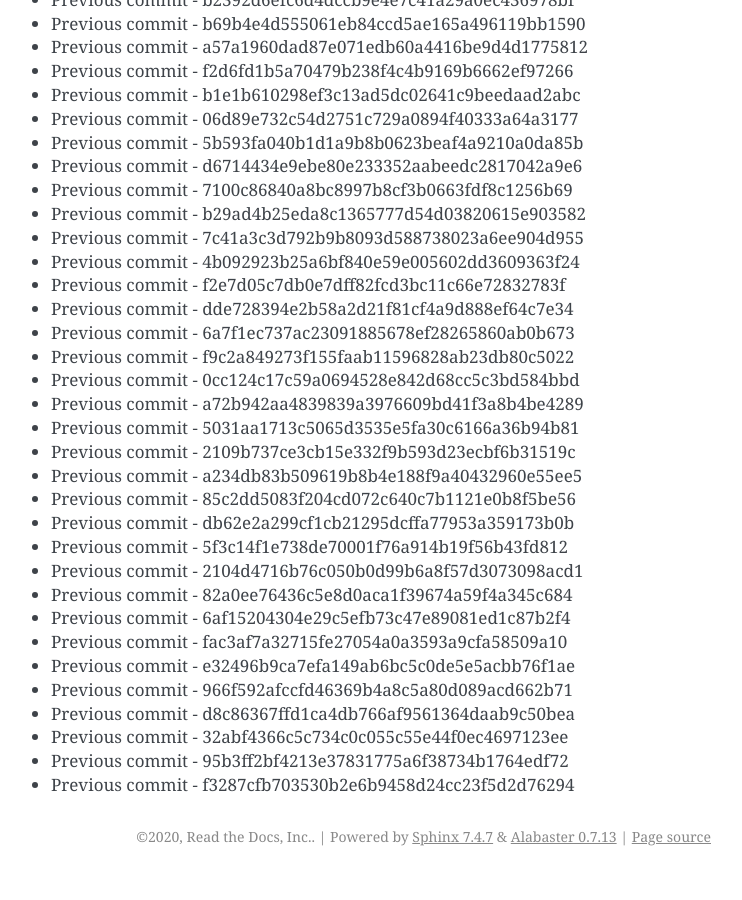
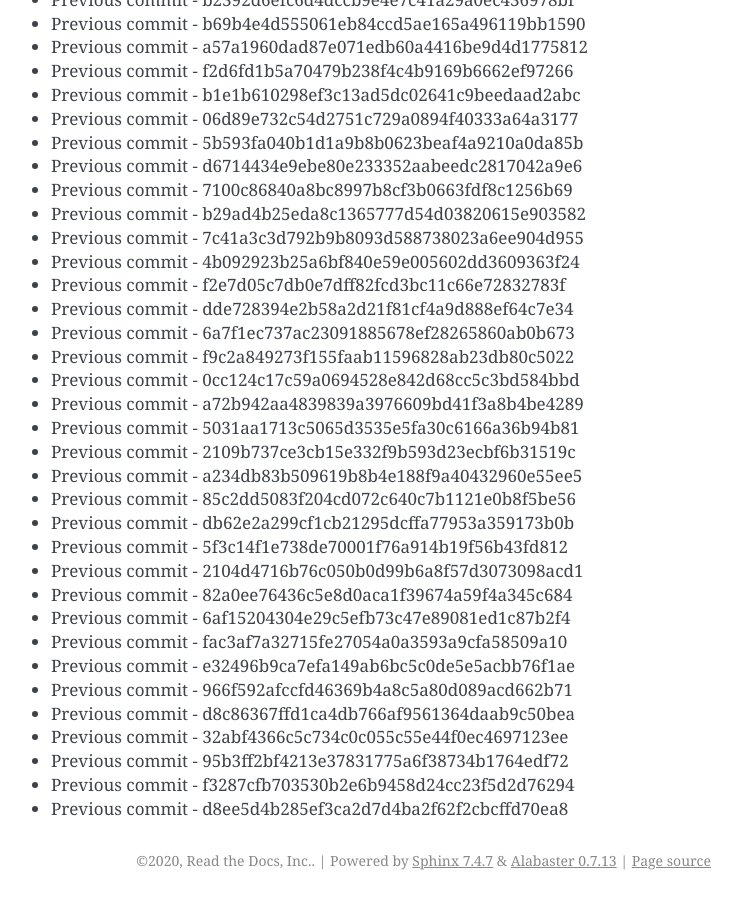
Before and after one commit to readthedocs/rtd-git-stresstest, a Sphinx documentation site: the page built from docs/updates.rst, in a window 1280 px wide and 900 px high, scrolled down 72213 px. Shown: the whole window, without its empty margins (399-1141 px from the left). Built offline with Sphinx 7.4.7, drawn with Linux system fonts in a browser that asks for light colours; before the commit the page ends 73089 px from its top, so only the background shows below that.

Commit message:
Generating commit from previous: d8ee5d4b285ef3ca2d7d4ba2f62f2cbcffd70ea8

```diff
--- a/docs/updates.rst
+++ b/docs/updates.rst
@@ -3066,3 +3066,4 @@ It can be tested for any performance characteristics.
 * Previous commit - 32abf4366c5c734c0c055c55e44f0ec4697123ee
 * Previous commit - 95b3ff2bf4213e37831775a6f38734b1764edf72
 * Previous commit - f3287cfb703530b2e6b9458d24cc23f5d2d76294
+* Previous commit - d8ee5d4b285ef3ca2d7d4ba2f62f2cbcffd70ea8
```
